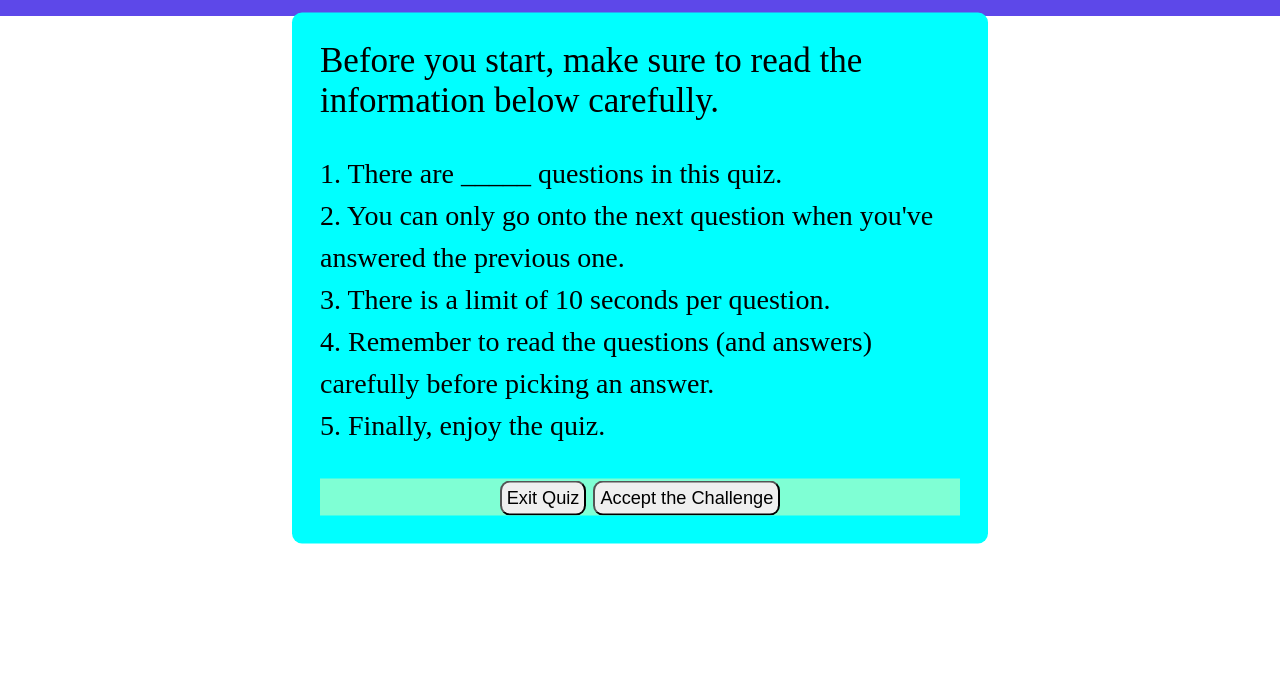
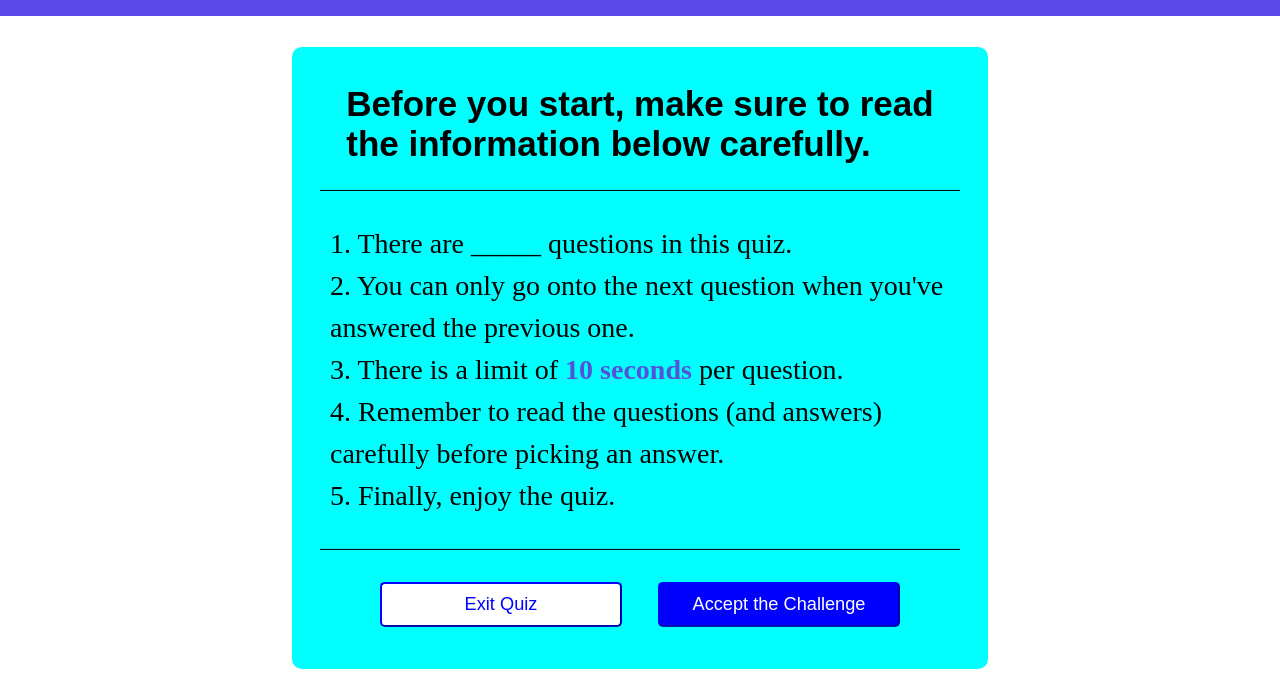
Before and after one commit to CW1224/Test-your-knowledge, a plain HTML site: page quiz.html in a window 1280 px wide. Shown: the part 122-800 px from the top of the page. Drawn offline with Linux system fonts and the light colour scheme.

Commit message:
Put styles on the two buttons on the quiz page that would bring the user to either the home page or the quiz itself

```diff
--- a/assets/css/style.css
+++ b/assets/css/style.css
@@ -88,53 +88,80 @@ nav a {
 /*Styling the information section on the quiz page.*/
 #information {
     position:absolute;
-    top:50%;
+    top:60%;
     left:50%;
     transform: translate(-50%,-50%);
     font-size: 1.75em;
+    padding:1em;
     background-color: aqua;
-    padding:1em;
     border-radius: 10px;
     width:50%;
 }
 
 #title {
     font-size:1.25em;
+    border-bottom: 1px solid black;
+    padding:0.25em 0.75em 0.75em 0.75em;
+    font-family: 'Noto+Serif+HK',sans-serif;
+    font-weight: 600;
 }
 
 /*Styling the 'information.'*/
 
 .info {
     line-height:1.5em;
+    padding:0 10px;
+}
+
+.info span {
+    font-weight: 600;
+    color:rgb(83, 83, 216);
 }
 
 /*Styling the buttons for the quiz: the exit and accept button below the information section.*/
+/*The design of the buttons was based on a youtube video. Credits given on the Readme file.*/
 
 #buttons {
-    background-color: aquamarine;
-    text-align: center;
+    display: flex;
+    align-items: center;
+    justify-content: flex-end;
+    padding:0.5em 1.5em;
+    margin: 0;
+    border-top: 1px solid black;
 }
 
 #exit-quiz {
     font-size: 0.65em;
-    padding:5px;
-    border-radius: 10px;
-    margin: auto;
+    color:blue;
+    border-color: blue;
+    background-color: white;
+    padding: 10px;
+    border-radius: 5px;
+    width:50%;
+    margin:1em 1em 0 1em;
 }
 
 #begin-quiz {
     font-size: 0.65em;
-    padding:5px;
-    border-radius: 10px;
-    margin: auto;
+    background-color: blue;
+    border-color: blue;
+    color: white;
+    padding: 10px;
+    border-radius: 5px;
+    width: 50%;
+    margin:1em 1em 0 1em;
 }
 
 #exit-quiz:hover{
-    background-color: rgb(197, 200, 52);
+    background-color: rgb(246, 21, 21);
+    color:white;
+    border-color: black;
     cursor: pointer;
 }
 
 #begin-quiz:hover{
-    background-color: rgb(43, 226, 107);
+    background-color: rgb(35, 236, 105);
     cursor: pointer;
+    border-color: black;
+    color: black;
 }
--- a/quiz.html
+++ b/quiz.html
@@ -33,7 +33,7 @@
         <div>
             <div class="info">1. There are _____ questions in this quiz.</div>
             <div class="info">2. You can only go onto the next question when you've answered the previous one.</div>
-            <div class="info">3. There is a limit of <span>10 seconds</span> per question.</li>
+            <div class="info">3. There is a limit of <span>10 seconds</span> per question.</div>
             <div class="info">4. Remember to read the questions (and answers) carefully before picking an answer.</div>
             <div class="info">5. Finally, enjoy the quiz.</div>
         </div>
```
